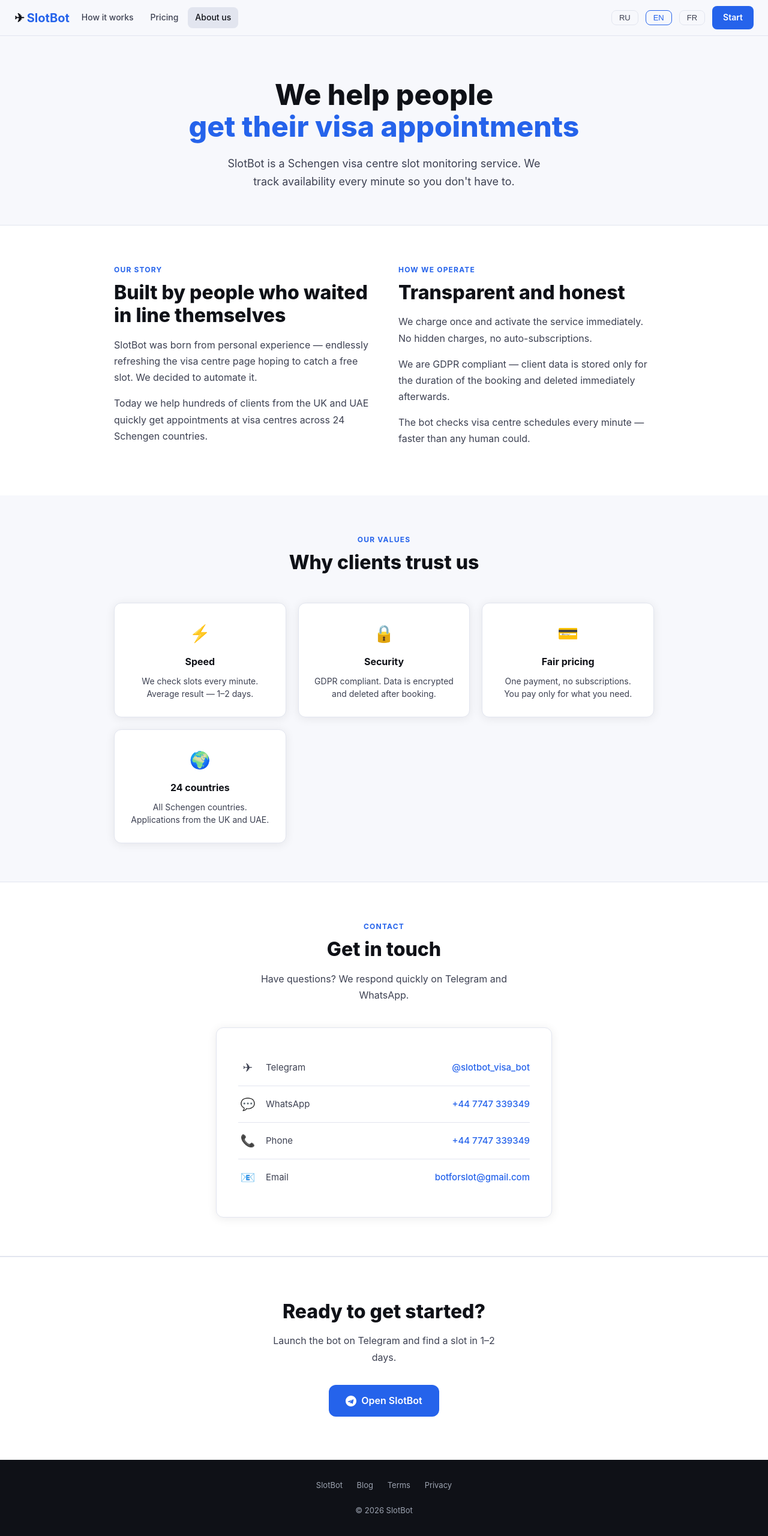
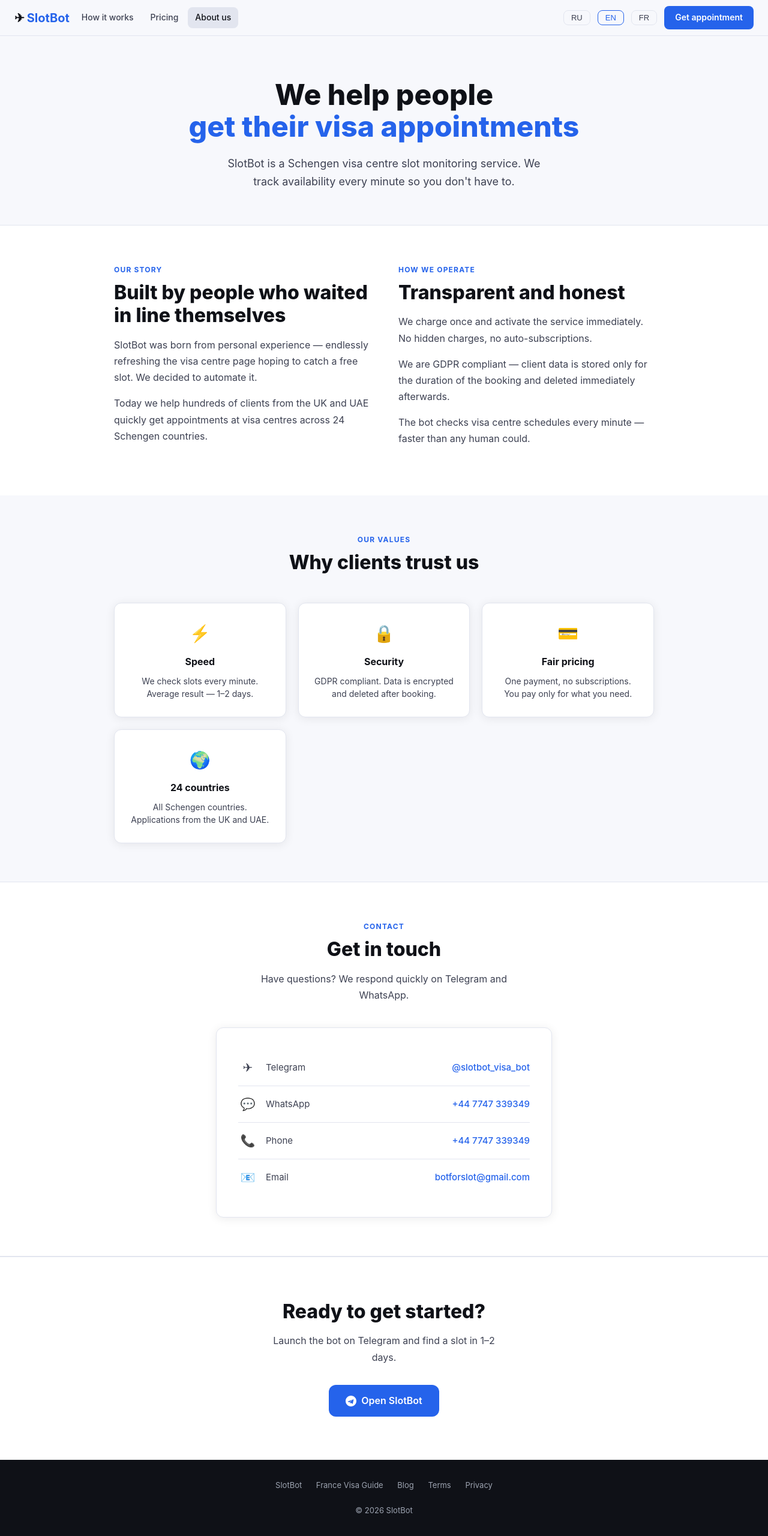
Before and after one commit to Igor120600/slotbot-site, a plain HTML site: page about.html in a window 1280 px wide. Shown: the whole page at 60% size. Drawn offline with Linux system fonts and the light colour scheme.

Commit message:
Update about.html

```diff
--- a/about.html
+++ b/about.html
@@ -31,7 +31,7 @@
 
     .section{padding:64px 24px}
     .container{max-width:900px;margin:0 auto}
-    .two-col{display:grid;grid-template-columns:1fr 1fr;gap:48px;align-items:Get appointment}
+    .two-col{display:grid;grid-template-columns:1fr 1fr;gap:48px;align-items:start}
     @media(max-width:640px){.two-col{grid-template-columns:1fr}}
     h2{font-size:clamp(22px,3.5vw,32px);font-weight:800;margin-bottom:16px;line-height:1.2}
     p{color:var(--ink2);margin-bottom:16px;font-size:16px;line-height:1.7}
@@ -80,8 +80,8 @@
     <button class="lang-btn" id="btn-ru" onclick="setLang('ru')">RU</button>
     <button class="lang-btn" id="btn-en" onclick="setLang('en')">EN</button>
     <button class="lang-btn" id="btn-fr" onclick="setLang('fr')">FR</button>
-    <a href="https://t.me/slotbot_visa_bot" class="nav-cta" target="_blank" rel="noopener">
-      <span data-ru>Начать</span><span data-en>Start</span><span data-fr>Démarrer</span>
+    <a href="https://wa.me/447747339349" class="nav-cta" target="_blank" rel="noopener">
+      <span data-ru>Записаться</span><span data-en>Get appointment</span><span data-fr>Prendre RDV</span>
     </a>
   </div>
 </nav>
@@ -243,6 +243,7 @@
 
 <footer>
   <a href="index.html">SlotBot</a>
+  <a href="france-visa/" data-ru>Гид по визе Франции</a><a href="france-visa/" data-en>France Visa Guide</a><a href="france-visa/" data-fr>Guide Visa France</a>
   <a href="blog.html" data-ru>Блог</a><a href="blog.html" data-en>Blog</a><a href="blog.html" data-fr>Blog</a>
   <a href="terms.html" target="_blank" data-ru>Условия</a><a href="terms.html" target="_blank" data-en>Terms</a><a href="terms.html" target="_blank" data-fr>CGU</a>
   <a href="privacy.html" target="_blank" data-ru>Конфиденциальность</a><a href="privacy.html" target="_blank" data-en>Privacy</a><a href="privacy.html" target="_blank" data-fr>Confidentialité</a>
```
